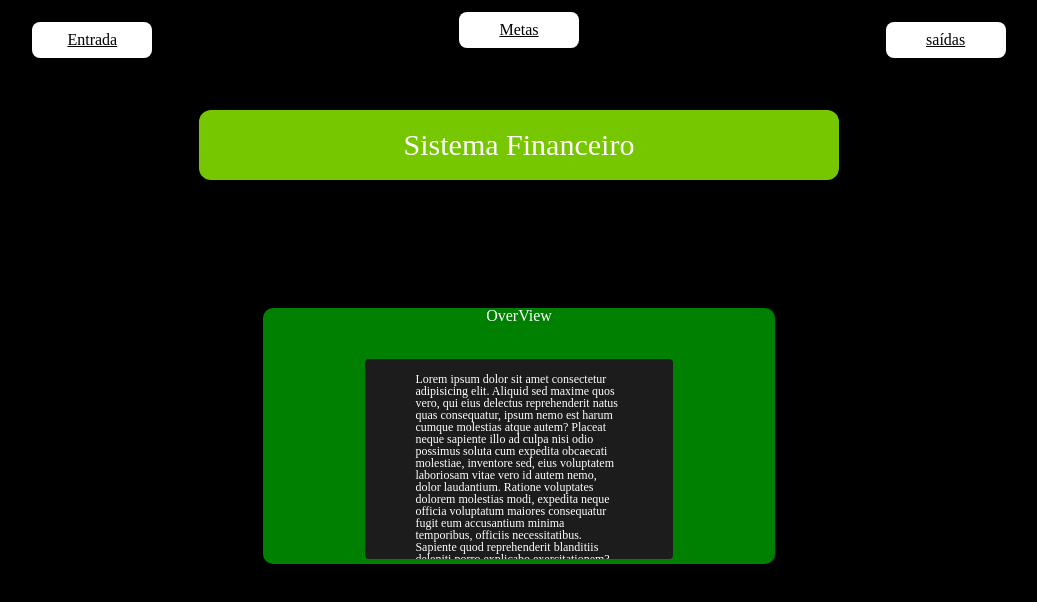
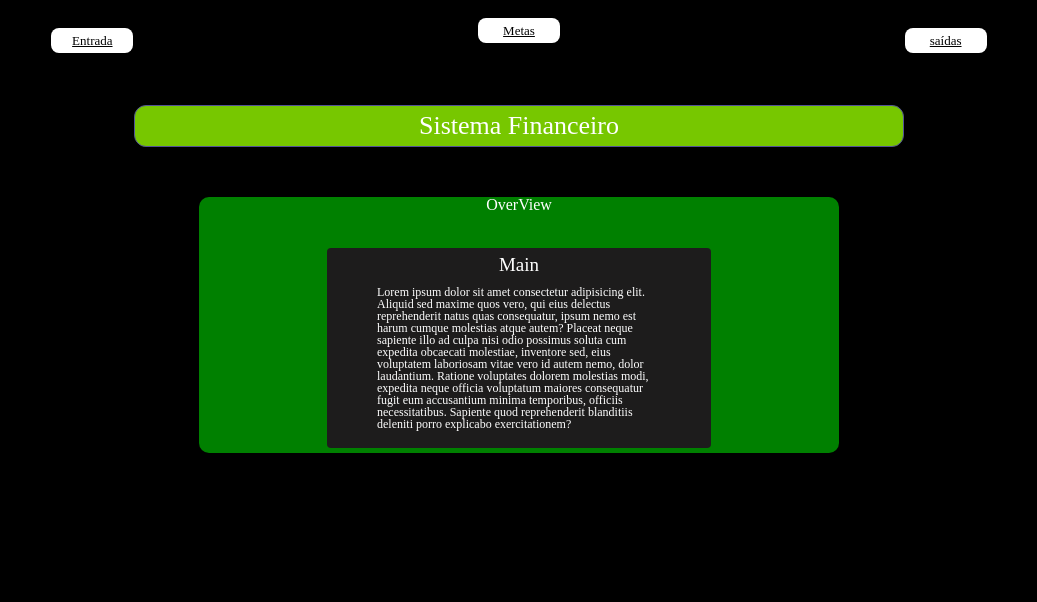
Before and after one commit to estrela801/sitema-gestao-financeira, a plain HTML site: page index.HTML in a window 1280 px wide. Shown: the whole page, without its empty margins (121-1158 px from the left). Drawn offline with Linux system fonts and the light colour scheme.

Commit message:
style: improving page's layout

```diff
--- a/style.css
+++ b/style.css
@@ -10,7 +10,7 @@ body{
     display: flex;
     align-items: center;
     justify-content: space-around;
-    margin-bottom: 30px;
+    margin-bottom: 25px;
 }
 .link{
     display: flex;
@@ -18,11 +18,15 @@ body{
     justify-content: center;
     background-color: #fff;
     color: black;
-    padding: 10px;
-    width: 100px;
-    font-size: 16px;
+    padding: 6px;
+    width: 70px;
+    font-size: 13px;
     text-decoration: underline;
     border-radius: 8px;
+}
+.link a{
+    color: black;
+    text-decoration: none;
 }
 .header .link-top{
     margin-bottom: 20px;
@@ -39,16 +43,15 @@ body{
     align-items: center;
     justify-content: center;
     color: white;
-    font-size: 30px;
-    height: 70px;
-    width: 50%;
+    font-size: 26px;
+    height: 40px;
+    width: 60%;
     background-color: rgb(119, 199, 0);
+    border: 1px solid rgb(83, 83, 151);
     border-radius: 12px;
+    margin-bottom: 50px;
 }
 /* ----------------------------------- */
-main{
-    height: 400px;
-}
 .main-elements{
     display: flex;
     flex-wrap: wrap;
@@ -56,11 +59,11 @@ main{
     align-items: center;
     justify-content:center;
     background-color: green;
-    max-height: 70%;
+    max-height: 90%;
     min-height: 180px;
-    width: 40%;
+    width: 50%;
     border-radius: 10px;
-    margin: 10% auto 0;
+    margin: 0 auto;
 }
 .main-elements .main-title{
     color: white;
@@ -82,8 +85,8 @@ main{
     font-size: 12px;
 }
 .main-elements .main-content::-webkit-scrollbar{
-    width: 6px;
-    height: 4px;
+    width: 3px;
+    height: 2px;
 }
 .main-elements .main-content::-webkit-scrollbar-thumb{
     background-color: rgb(80, 14, 119);
```
